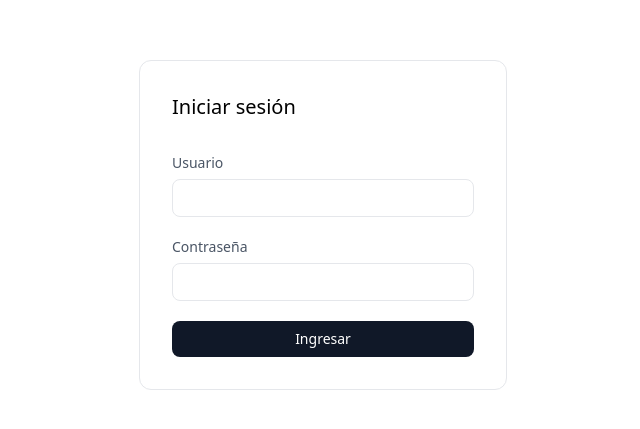
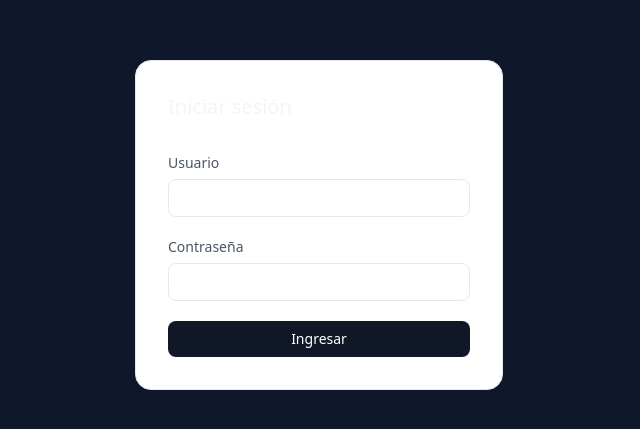
Before and after one commit to LaurenAricaG/schedule-app, a Next.js app: page /login in a window 1280 px wide. Shown: the part 111-540 px from the top of the page, without its empty margins (317-957 px from the left). Built offline with nearby package versions, Linux system fonts and the light colour scheme.

Commit message:
feat: add base color tokens for design system

```diff
--- a/src/styles/globals.css
+++ b/src/styles/globals.css
@@ -1,3 +1,211 @@
 @import "tailwindcss";
 
 @custom-variant dark (&:where(.dark, .dark *));
+
+/* =========================
+   🎯 DESIGN TOKENS
+   ========================= */
+:root {
+  /* 🎨 BRAND */
+  --primary: #6366f1;
+  --primary-container: #818cf8;
+
+  /* 🧱 SURFACES */
+  --surface: #f9fafb;
+  --surface-low: #f3f4f6;
+  --surface-card: #ffffff;
+
+  /* ✍️ TEXT */
+  --on-surface: #111827;
+  --on-surface-variant: #6b7280;
+
+  /* ⚠️ STATES */
+  --success: #22c55e;
+  --warning: #f59e0b;
+  --error: #ef4444;
+
+  /* 📚 COURSES */
+  --course-1: #6366f1;
+  --course-2: #38bdf8;
+  --course-3: #22c55e;
+  --course-4: #f59e0b;
+  --course-5: #f43f5e;
+  --course-6: #a855f7;
+  --course-7: #14b8a6;
+
+  /* 🧩 EXTRAS */
+  --radius-xl: 1rem;
+  --radius-2xl: 1.5rem;
+}
+
+/* =========================
+   🌙 DARK MODE
+   ========================= */
+.dark {
+  --primary: #818cf8;
+  --primary-container: #a5b4fc;
+
+  --surface: #0f172a;
+  --surface-low: #1e293b;
+  --surface-card: #1e293b;
+
+  --on-surface: #f1f5f9;
+  --on-surface-variant: #94a3b8;
+
+  --success: #4ade80;
+  --warning: #fbbf24;
+  --error: #f87171;
+
+  --course-1: #8b5cf6;
+  --course-2: #38bdf8;
+  --course-3: #4ade80;
+  --course-4: #fbbf24;
+  --course-5: #fb7185;
+  --course-6: #c084fc;
+  --course-7: #2dd4bf;
+}
+
+/* =========================
+   ⚡ TAILWIND THEME (v4)
+   ========================= */
+@theme inline {
+  /* 🎨 Brand */
+  --color-primary: var(--primary);
+  --color-primary-container: var(--primary-container);
+
+  /* 🧱 Surfaces */
+  --color-surface: var(--surface);
+  --color-surface-low: var(--surface-low);
+  --color-surface-card: var(--surface-card);
+
+  /* ✍️ Text */
+  --color-foreground: var(--on-surface);
+  --color-foreground-muted: var(--on-surface-variant);
+
+  /* ⚠️ States */
+  --color-success: var(--success);
+  --color-warning: var(--warning);
+  --color-error: var(--error);
+
+  /* 📚 Courses */
+  --color-course-1: var(--course-1);
+  --color-course-2: var(--course-2);
+  --color-course-3: var(--course-3);
+  --color-course-4: var(--course-4);
+  --color-course-5: var(--course-5);
+  --color-course-6: var(--course-6);
+  --color-course-7: var(--course-7);
+
+  /* 🧩 Extras */
+  --radius-xl: var(--radius-xl);
+  --radius-2xl: var(--radius-2xl);
+
+  --font-sans: var(--font-dm-sans);
+}
+
+/* =========================
+   🧼 BASE
+   ========================= */
+html {
+  scrollbar-gutter: stable;
+}
+
+body {
+  background-color: var(--surface);
+  color: var(--on-surface);
+}
+
+/* =========================
+   🧩 UTILIDADES
+   ========================= */
+
+/* Glass */
+.glass {
+  background: color-mix(in srgb, var(--surface-card) 70%, transparent);
+  backdrop-filter: blur(16px);
+}
+
+/* Card */
+.card {
+  background: var(--surface-card);
+  border-radius: var(--radius-2xl);
+  padding: 1rem;
+  box-shadow: 0 4px 20px rgba(0, 0, 0, 0.04);
+}
+
+.dark .card {
+  box-shadow: 0 6px 24px rgba(0, 0, 0, 0.4);
+}
+
+/* Section */
+.section {
+  background: var(--surface-low);
+  border-radius: var(--radius-xl);
+}
+
+/* Ghost border */
+.ghost-border {
+  outline: 1px solid color-mix(in srgb, var(--on-surface) 15%, transparent);
+}
+
+/* =========================
+   📚 COURSE HELPERS
+   ========================= */
+
+/* Bars */
+.course-bar-1 {
+  background: var(--course-1);
+}
+.course-bar-2 {
+  background: var(--course-2);
+}
+.course-bar-3 {
+  background: var(--course-3);
+}
+.course-bar-4 {
+  background: var(--course-4);
+}
+.course-bar-5 {
+  background: var(--course-5);
+}
+.course-bar-6 {
+  background: var(--course-6);
+}
+.course-bar-7 {
+  background: var(--course-7);
+}
+
+/* Text */
+.text-course-1 {
+  color: var(--course-1);
+}
+.text-course-2 {
+  color: var(--course-2);
+}
+.text-course-3 {
+  color: var(--course-3);
+}
+.text-course-4 {
+  color: var(--course-4);
+}
+.text-course-5 {
+  color: var(--course-5);
+}
+.text-course-6 {
+  color: var(--course-6);
+}
+.text-course-7 {
+  color: var(--course-7);
+}
+
+/* =========================
+   ✨ SCROLLBAR
+   ========================= */
+::-webkit-scrollbar {
+  width: 8px;
+}
+
+::-webkit-scrollbar-thumb {
+  background: var(--surface-low);
+  border-radius: 999px;
+}
```
